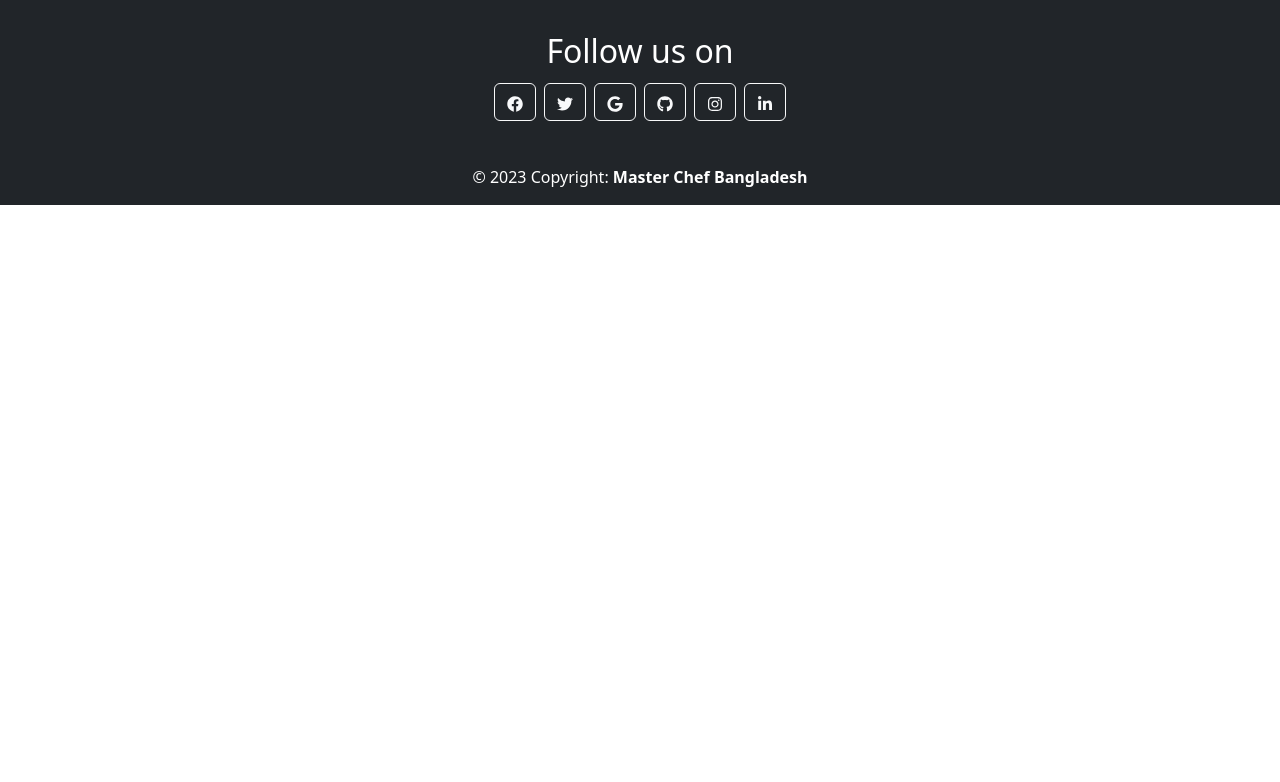
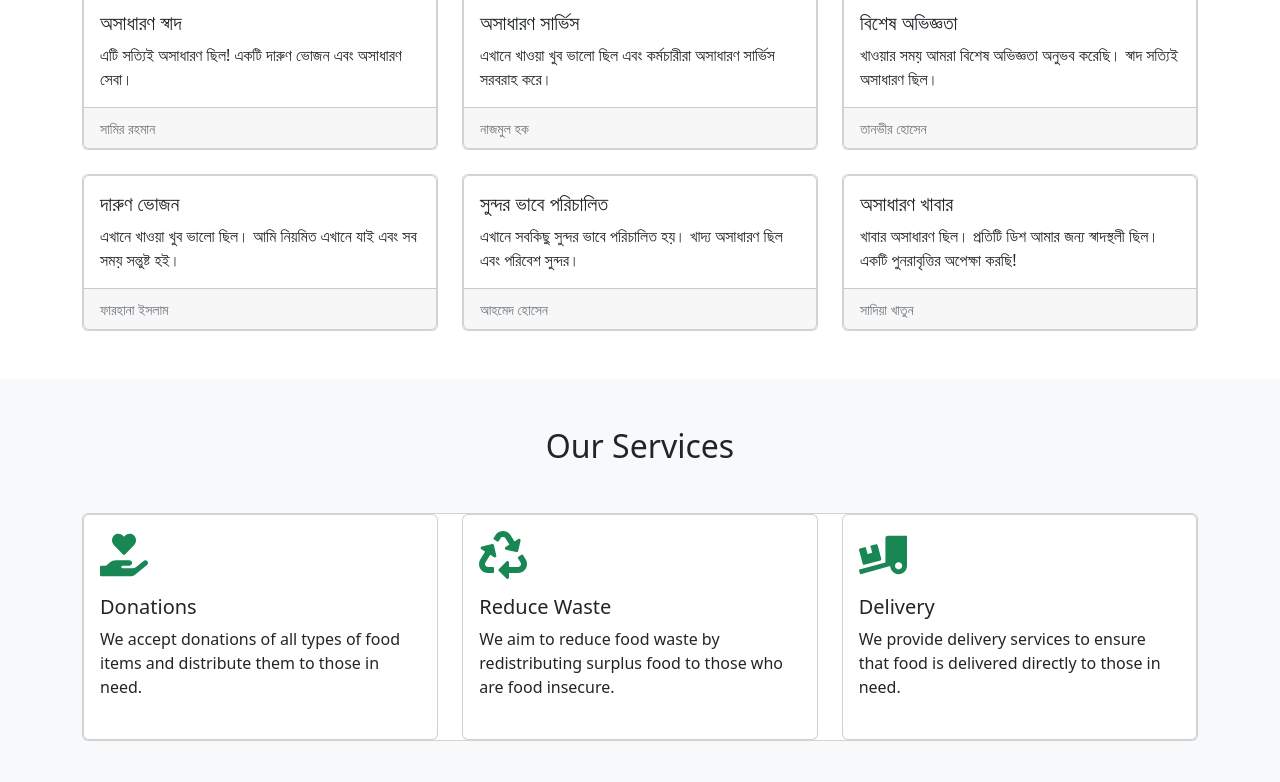
Before and after one commit to AbulFozolJumman/Master-Chef-Bangladesh-Frontend, a React (Vite) app: page / in a window 1280 px wide. Shown: the part 738-1520 px from the top of the page. Before the commit the page ends 943 px from the top, so only its background shows below. Built offline with nearby package versions, Linux system fonts and the light colour scheme; no server answers.

Commit message:
Extra two meaningfull section added to Home page

```diff
--- /dev/null
+++ b/src/components/CustomerReview/CustomerReview.jsx
@@ -0,0 +1,71 @@
+import React from 'react';
+import { Card, Col, Container, Row } from 'react-bootstrap';
+import CardDeck from 'react-bootstrap/Card';
+
+// Review Data
+const fakeReviews = [
+    {
+        id: 1,
+        title: 'অসাধারণ স্বাদ',
+        content: 'এটি সত্যিই অসাধারণ ছিল! একটি দারুণ ভোজন এবং অসাধারণ সেবা।',
+        author: 'সামির রহমান'
+    },
+    {
+        id: 2,
+        title: 'অসাধারণ সার্ভিস',
+        content: 'এখানে খাওয়া খুব ভালো ছিল এবং কর্মচারীরা অসাধারণ সার্ভিস সরবরাহ করে।',
+        author: 'নাজমুল হক'
+    },
+    {
+        id: 3,
+        title: 'বিশেষ অভিজ্ঞতা',
+        content: 'খাওয়ার সময় আমরা বিশেষ অভিজ্ঞতা অনুভব করেছি। স্বাদ সত্যিই অসাধারণ ছিল।',
+        author: 'তানভীর হোসেন'
+    },
+    {
+        id: 4,
+        title: 'দারুণ ভোজন',
+        content: 'এখানে খাওয়া খুব ভালো ছিল। আমি নিয়মিত এখানে যাই এবং সব সময় সন্তুষ্ট হই।',
+        author: 'ফারহানা ইসলাম'
+    },
+    {
+        id: 5,
+        title: 'সুন্দর ভাবে পরিচালিত',
+        content: 'এখানে সবকিছু সুন্দর ভাবে পরিচালিত হয়। খাদ্য অসাধারণ ছিল এবং পরিবেশ সুন্দর।',
+        author: 'আহমেদ হোসেন'
+    },
+    {
+        id: 6,
+        title: 'অসাধারণ খাবার',
+        content: 'খাবার অসাধারণ ছিল। প্রতিটি ডিশ আমার জন্য স্বাদস্থলী ছিল। একটি পুনরাবৃত্তির অপেক্ষা করছি!',
+        author: 'সাদিয়া খাতুন'
+    }
+];
+
+const CustomerReview = () => {
+    return (
+        <Container className="reviews">
+            <h2 className='text-center fw-bold mt-5 mb-4'>কাস্টমার রিভিউ</h2>
+            <Row className="equalHeight mb-5 g-4">
+                {fakeReviews.map(review => (
+                    <Col xs={12} md={4} key={review.id}>
+                        <CardDeck>
+                            <Card>
+                                <Card.Body>
+                                    <Card.Title>{review.title}</Card.Title>
+                                    <Card.Text>{review.content}</Card.Text>
+                                </Card.Body>
+                                <Card.Footer>
+                                    <small className="text-muted">{review.author}</small>
+                                </Card.Footer>
+                            </Card>
+                        </CardDeck>
+                    </Col>
+                ))}
+            </Row>
+        </Container>
+    );
+};
+
+
+export default CustomerReview;
--- a/src/components/Home/Home.jsx
+++ b/src/components/Home/Home.jsx
@@ -4,6 +4,8 @@ import Chefs from '../Chefs/Chefs';
 import { AuthContext } from '../Provider/AuthProvider';
 import Button from 'react-bootstrap/Button';
 import Spinner from 'react-bootstrap/Spinner';
+import CustomerReview from '../CustomerReview/CustomerReview';
+import ServiceSection from '../OurServices/ServicesSection';
 
 // This is website Home page
 const Home = () => {
@@ -18,6 +20,8 @@ const Home = () => {
         <div>
             <Banner></Banner>
             <Chefs></Chefs>
+            <CustomerReview></CustomerReview>
+            <ServiceSection></ServiceSection>
         </div>
     );
 };
--- /dev/null
+++ b/src/components/OurServices/ServicesSection.jsx
@@ -0,0 +1,53 @@
+import React from 'react';
+import { Container, Row, Col,  Card } from 'react-bootstrap';
+import CardDeck from 'react-bootstrap/Card';
+import { FaHandHoldingHeart, FaRecycle, FaTruckLoading } from 'react-icons/fa';
+
+const ServiceSection = () => {
+  return (
+    <section className="py-5 bg-light">
+      <Container>
+        <h2 className="text-center mb-5">Our Services</h2>
+        <CardDeck>
+          <Row xs={1} md={3}>
+            <Col>
+              <Card className="mb-4 h-100">
+                <Card.Body>
+                  <FaHandHoldingHeart className="text-success mb-3" size={48} />
+                  <Card.Title>Donations</Card.Title>
+                  <Card.Text>
+                    We accept donations of all types of food items and distribute them to those in need.
+                  </Card.Text>
+                </Card.Body>
+              </Card>
+            </Col>
+            <Col>
+              <Card className="mb-4 h-100">
+                <Card.Body>
+                  <FaRecycle className="text-success mb-3" size={48} />
+                  <Card.Title>Reduce Waste</Card.Title>
+                  <Card.Text>
+                    We aim to reduce food waste by redistributing surplus food to those who are food insecure.
+                  </Card.Text>
+                </Card.Body>
+              </Card>
+            </Col>
+            <Col>
+              <Card className="mb-4 h-100">
+                <Card.Body>
+                  <FaTruckLoading className="text-success mb-3" size={48} />
+                  <Card.Title>Delivery</Card.Title>
+                  <Card.Text>
+                    We provide delivery services to ensure that food is delivered directly to those in need.
+                  </Card.Text>
+                </Card.Body>
+              </Card>
+            </Col>
+          </Row>
+        </CardDeck>
+      </Container>
+    </section>
+  );
+};
+
+export default ServiceSection;
```
Also changed, not shown: 1 other file (tests, documents, lock files or other folders).
